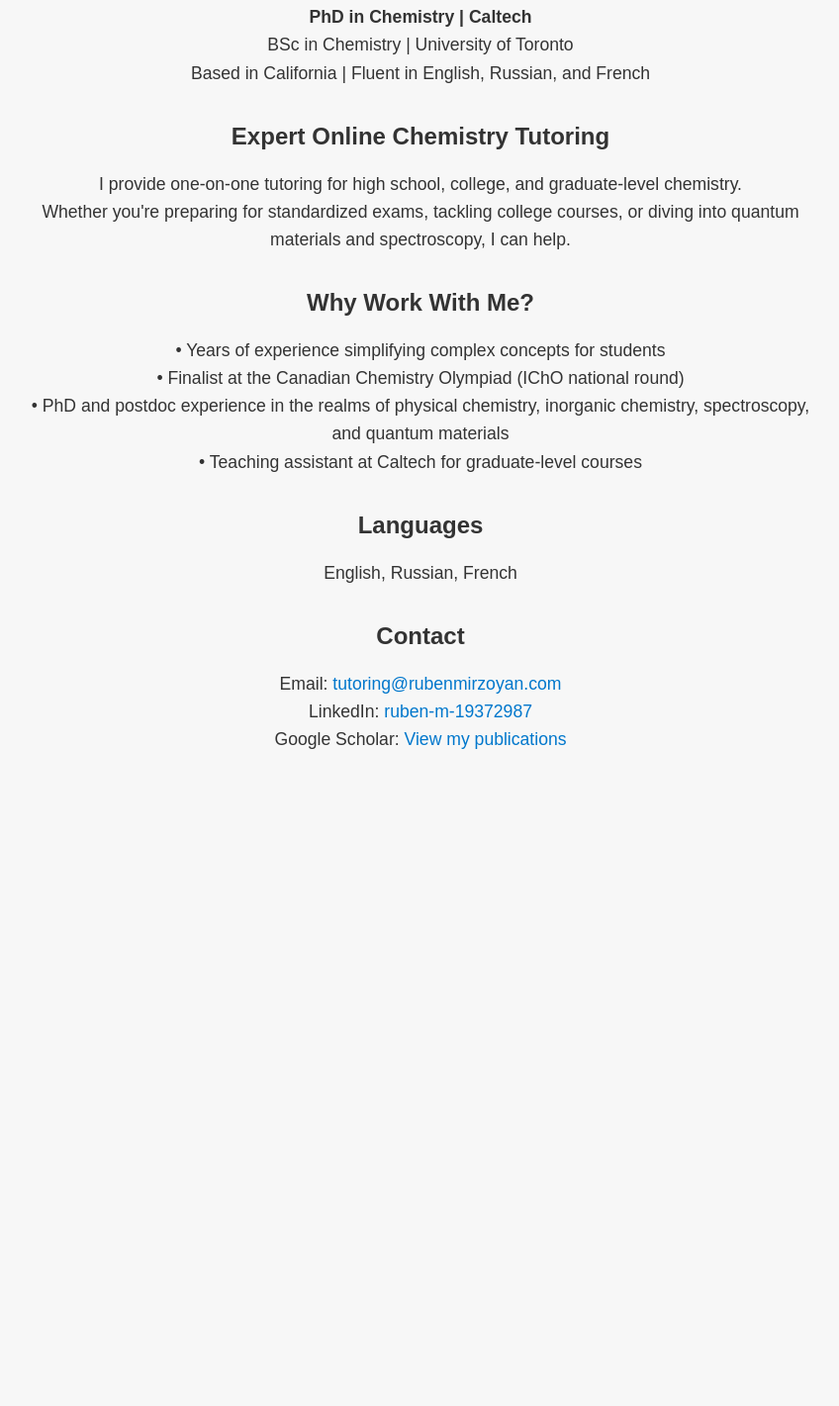
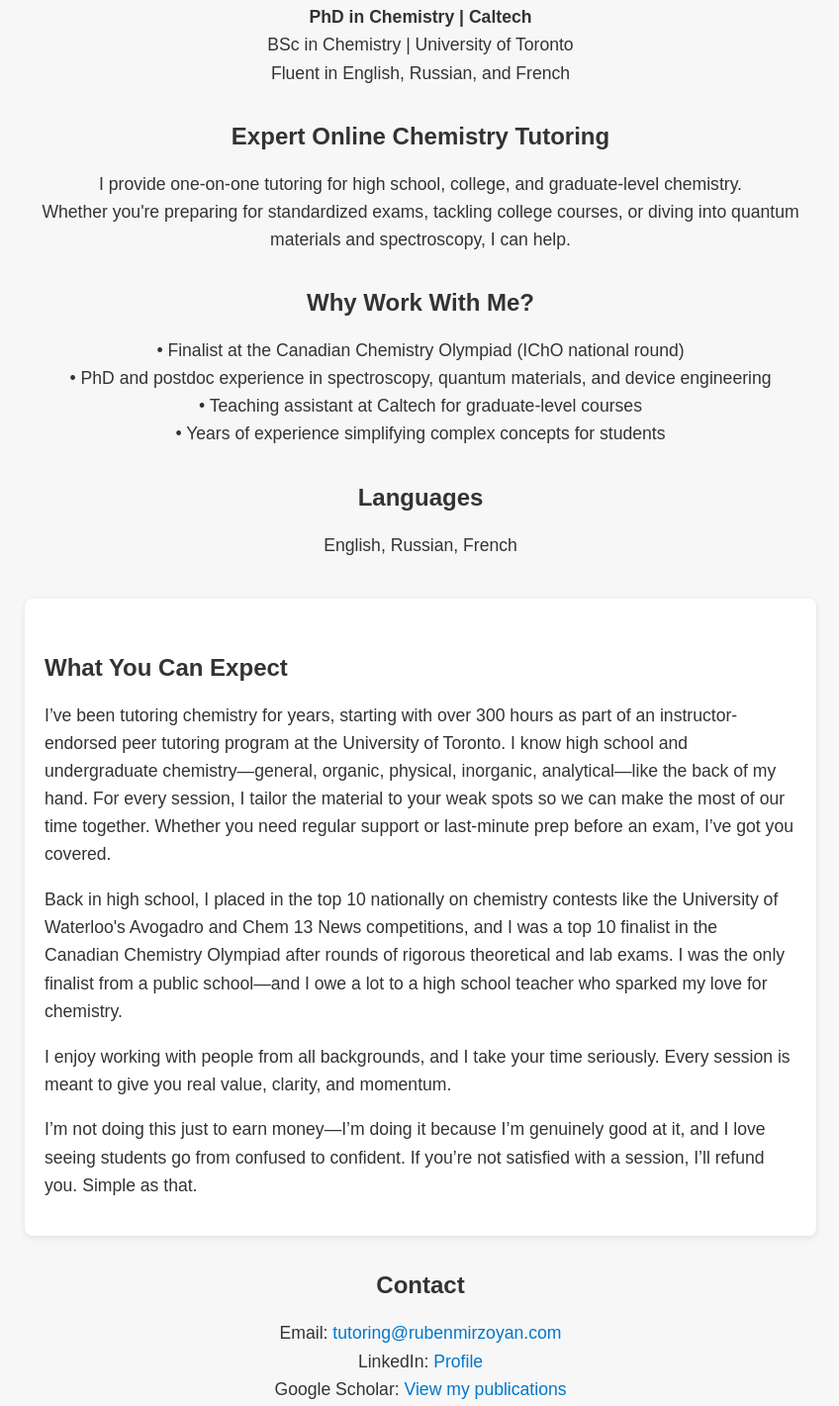
Before and after one commit to rubenmirzoyan/rubenmirzoyan.github.io, a plain HTML site: page index.html in a window 1280 px wide. Shown: the part 366-1787 px from the top of the page at 99% size, without its empty margins (215-1063 px from the left). Before the commit the page ends 1195 px from the top, so only its background shows below. Drawn offline with Linux system fonts and the light colour scheme.

Commit message:
Update index.html

```diff
--- a/index.html
+++ b/index.html
@@ -32,15 +32,27 @@
     a:hover {
       text-decoration: underline;
     }
+    img {
+      margin-top: 20px;
+      max-width: 200px;
+    }
+    .statement {
+      text-align: left;
+      margin-top: 40px;
+      background-color: #ffffff;
+      padding: 20px;
+      border-radius: 8px;
+      box-shadow: 0 2px 6px rgba(0,0,0,0.1);
+    }
   </style>
 </head>
 <body>
 
   <h1>Dr. Ruben Mirzoyan</h1>
-  <img src="profilepic.jpeg" alt="Ruben Mirzoyan" width="200" style="margin-top: 20px;">
+  <img src="profilepic.jpeg" alt="Ruben Mirzoyan">
   <p><strong>PhD in Chemistry | Caltech</strong><br>
      BSc in Chemistry | University of Toronto<br>
-     Based in California | Fluent in English, Russian, and French
+     Fluent in English, Russian, and French
   </p>
 
   <h2>Expert Online Chemistry Tutoring</h2>
@@ -51,20 +63,39 @@
 
   <h2>Why Work With Me?</h2>
   <p>
-    • Years of experience simplifying complex concepts for students <br>
     • Finalist at the Canadian Chemistry Olympiad (IChO national round)<br>
-    • PhD and postdoc experience in the realms of physical chemistry, inorganic chemistry, spectroscopy, and quantum materials <br>
-    • Teaching assistant at Caltech for graduate-level courses
+    • PhD and postdoc experience in spectroscopy, quantum materials, and device engineering<br>
+    • Teaching assistant at Caltech for graduate-level courses<br>
+    • Years of experience simplifying complex concepts for students
   </p>
 
   <h2>Languages</h2>
   <p>English, Russian, French</p>
 
+  <div class="statement">
+    <h2>What You Can Expect</h2>
+    <p>
+      I’ve been tutoring chemistry for years, starting with over 300 hours as part of an instructor-endorsed peer tutoring program at the University of Toronto. I know high school and undergraduate chemistry—general, organic, physical, inorganic, analytical—like the back of my hand. For every session, I tailor the material to your weak spots so we can make the most of our time together. Whether you need regular support or last-minute prep before an exam, I’ve got you covered.
+    </p>
+    <p>
+      Back in high school, I placed in the top 10 nationally on chemistry contests like the University of Waterloo's Avogadro and Chem 13 News competitions, and I was a top 10 finalist in the Canadian Chemistry Olympiad after rounds of rigorous theoretical and lab exams. I was the only finalist from a public school—and I owe a lot to a high school teacher who sparked my love for chemistry.
+    </p>
+    <p>
+      I enjoy working with people from all backgrounds, and I take your time seriously. Every session is meant to give you real value, clarity, and momentum.
+    </p>
+    <p>
+      I’m not doing this just to earn money—I’m doing it because I’m genuinely good at it, and I love seeing students go from confused to confident. If you’re not satisfied with a session, I’ll refund you. Simple as that.
+    </p>
+  </div>
+
   <h2>Contact</h2>
   <p>Email: <a href="mailto:tutoring@rubenmirzoyan.com">tutoring@rubenmirzoyan.com</a><br>
-     LinkedIn: <a href="https://www.linkedin.com/in/ruben-m-19372987">ruben-m-19372987</a><br>
+     LinkedIn: <a href="https://www.linkedin.com/in/ruben-m-19372987">Profile</a><br>
      Google Scholar: <a href="https://scholar.google.com/citations?user=2xVKATkAAAAJ&hl=en">View my publications</a>
   </p>
 
 </body>
 </html>
+
+</body>
+</html>
```
